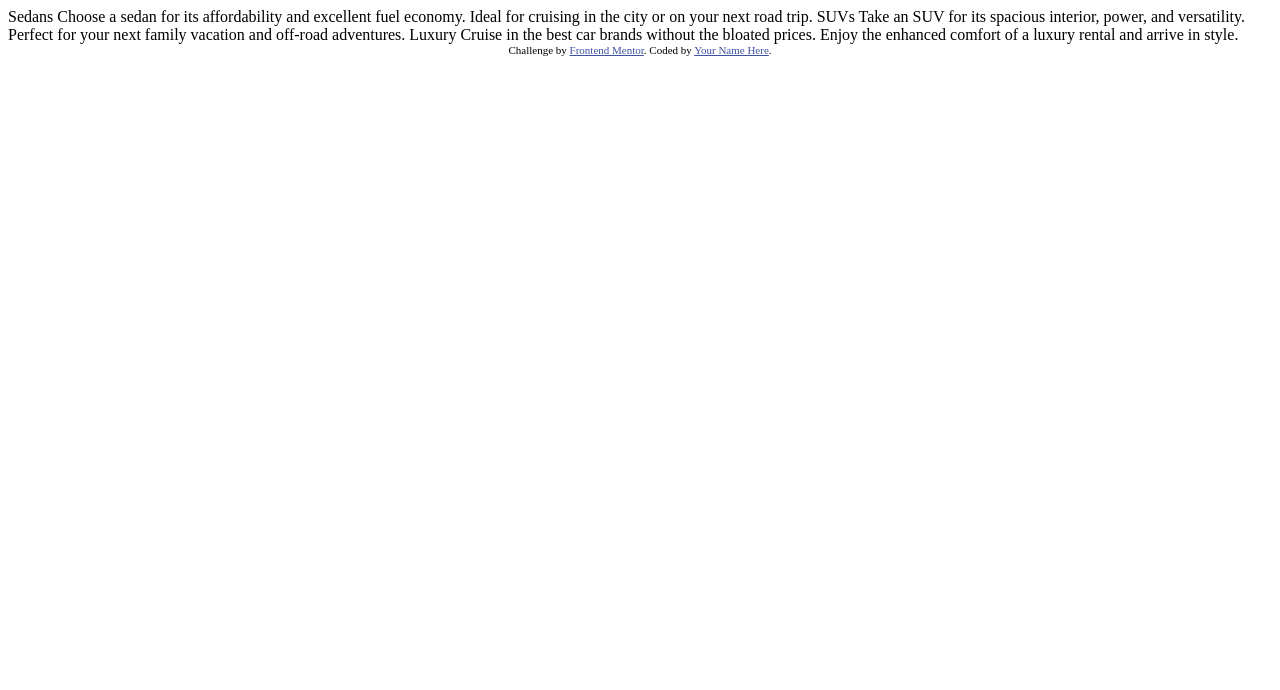
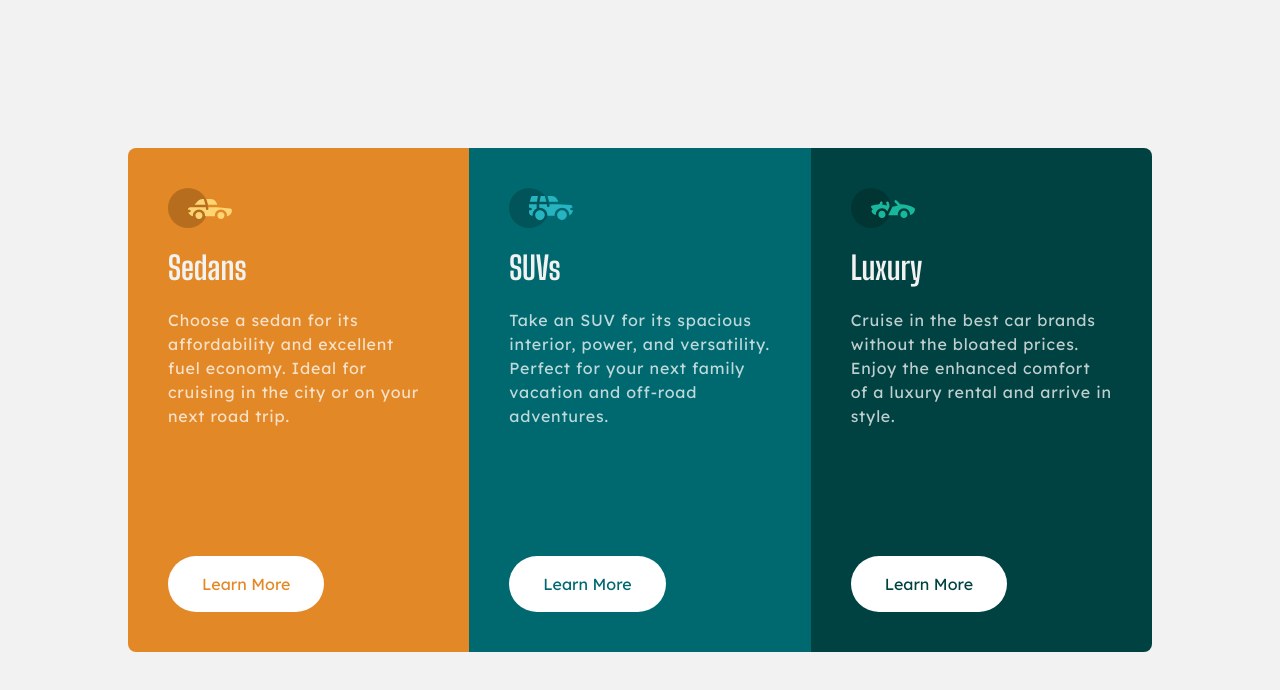
Before and after one commit to FernJBatista/3-column-preview-card-component, a plain HTML site: page index.html in a window 1280 px wide. Drawn offline with Linux system fonts and the light colour scheme.

Commit message:
Updated html. Done with desktop view css.

```diff
--- /dev/null
+++ b/CSS/styles.scss
@@ -0,0 +1,231 @@
+html,
+body,
+div,
+span,
+applet,
+object,
+iframe,
+h1,
+h2,
+h3,
+h4,
+h5,
+h6,
+p,
+blockquote,
+pre,
+a,
+abbr,
+acronym,
+address,
+big,
+cite,
+code,
+del,
+dfn,
+em,
+img,
+ins,
+kbd,
+q,
+s,
+samp,
+small,
+strike,
+strong,
+sub,
+sup,
+tt,
+var,
+b,
+u,
+i,
+center,
+dl,
+dt,
+dd,
+ol,
+ul,
+li,
+fieldset,
+form,
+label,
+legend,
+table,
+caption,
+tbody,
+tfoot,
+thead,
+tr,
+th,
+td,
+article,
+aside,
+canvas,
+details,
+embed,
+figure,
+figcaption,
+footer,
+header,
+hgroup,
+menu,
+nav,
+output,
+ruby,
+section,
+summary,
+time,
+mark,
+audio,
+video {
+    margin: 0;
+    padding: 0;
+    border: 0;
+    font-size: 100%;
+    font: inherit;
+    vertical-align: baseline;
+}
+
+/* HTML5 display-role reset for older browsers */
+article,
+aside,
+details,
+figcaption,
+figure,
+footer,
+header,
+hgroup,
+menu,
+nav,
+section {
+    display: block;
+}
+
+body {
+    line-height: 1;
+}
+
+ol,
+ul {
+    list-style: none;
+}
+
+blockquote,
+q {
+    quotes: none;
+}
+
+blockquote:before,
+blockquote:after,
+q:before,
+q:after {
+    content: '';
+    content: none;
+}
+
+table {
+    border-collapse: collapse;
+    border-spacing: 0;
+}
+
+:root {
+    // Primary
+    --Bright-orange: hsl(31, 77%, 52%);
+    --Dark-cyan: hsl(184, 100%, 22%);
+    --Very-dark-cyan: hsl(179, 100%, 13%);
+
+    // Neutral
+    --Transparent-white: hsla(0, 0%, 100%, 0.75); // (paragraphs)
+    --Very-light-gray: hsl(0, 0%, 95%); // (background, headings, buttons)
+}
+
+h1 {
+    font-family: Big Shoulders Display, Arial, Helvetica, sans-serif;
+    color: var(--Very-light-gray);
+    font-size: 2rem;
+    font-weight: 700;
+}
+
+p {
+    font-family: Lexend Deca, Arial, Helvetica, sans-serif;
+    font-size: 1rem;
+    line-height: 1.5rem;
+    font-weight: 400;
+    letter-spacing: 0.05rem;
+    color: var(--Transparent-white);
+}
+
+body {
+    display: flex;
+    justify-content: center;
+    align-items: center;
+    min-height: 100vh;
+    background-color: var(--Very-light-gray);
+}
+
+main {
+    display: grid;
+    max-width: 64rem;
+    border-radius: 0.5rem;
+    overflow: hidden;
+    grid-template-columns: 1fr 1fr 1fr;
+
+    section {
+        display: flex;
+        flex-direction: column;
+        justify-content: space-between;
+        align-items: flex-start;
+        padding: 2.5rem;
+
+        div {
+            display: flex;
+            flex-direction: column;
+            gap: 1.5rem;
+            align-items: flex-start;
+            margin-bottom: 8rem;
+        }
+    }
+
+    section.sedans {
+        background-color: var(--Bright-orange);
+    }
+
+    section.suvs {
+        background-color: var(--Dark-cyan);
+    }
+
+    section.luxury {
+        background-color: var(--Very-dark-cyan);
+    }
+
+    button {
+        font-family: Lexend Deca, Arial, Helvetica, sans-serif;
+        font-size: 1rem;
+        font-weight: 400;
+        text-align: center;
+        padding: 1rem 2rem;
+        background-color: white;
+        border: 2px solid transparent;
+        border-radius: 9999px;
+        transition: 0.4s;
+    }
+
+    button.sedans {
+        color: var(--Bright-orange);
+    }
+
+    button.suvs {
+        color: var(--Dark-cyan);
+    }
+    button.luxury {
+        color: var(--Very-dark-cyan);
+    }
+
+    button:hover {
+        background-color: transparent;
+        color: var(--Very-light-gray);
+        border: 2px solid var(--Very-light-gray);
+        box-sizing: border-box;
+    }
+}
--- a/index.html
+++ b/index.html
@@ -6,31 +6,71 @@
 
   <link rel="icon" type="image/png" sizes="32x32" href="./images/favicon-32x32.png">
 
+  <link rel="stylesheet" href="./CSS/styles.css">
+
+  <!-- Lexend Deca font -->
+  <link rel="preconnect" href="https://fonts.googleapis.com">
+  <link rel="preconnect" href="https://fonts.gstatic.com" crossorigin>
+  <link href="https://fonts.googleapis.com/css2?family=Lexend+Deca:wght@100..900&display=swap" rel="stylesheet">
+
+  <!-- Big Shoulders Display font -->
+  <link rel="preconnect" href="https://fonts.googleapis.com">
+  <link rel="preconnect" href="https://fonts.gstatic.com" crossorigin>
+  <link href="https://fonts.googleapis.com/css2?family=Big+Shoulders+Display:wght@100..900&family=Lexend+Deca:wght@100..900&display=swap" rel="stylesheet">
+
   <title>Frontend Mentor | 3-column preview card component</title>
 
-  <!-- Feel free to remove these styles or customise in your own stylesheet 👍 -->
-  <style>
-    .attribution { font-size: 11px; text-align: center; }
-    .attribution a { color: hsl(228, 45%, 44%); }
-  </style>
 </head>
 <body>
 
-  Sedans
-  Choose a sedan for its affordability and excellent fuel economy. Ideal for cruising in the city
-  or on your next road trip.
+  <main>
 
-  SUVs
-  Take an SUV for its spacious interior, power, and versatility. Perfect for your next family vacation
-  and off-road adventures.
 
-  Luxury
-  Cruise in the best car brands without the bloated prices. Enjoy the enhanced comfort of a luxury
-  rental and arrive in style.
 
-  <div class="attribution">
-    Challenge by <a href="https://www.frontendmentor.io?ref=challenge" target="_blank">Frontend Mentor</a>.
-    Coded by <a href="#">Your Name Here</a>.
-  </div>
+    <section class="sedans">
+
+      <div>
+        <img src="./images/icon-sedans.svg" alt="Sedans Icon">
+        <h1>Sedans</h1>
+        <p>Choose a sedan for its affordability and excellent fuel economy. Ideal for cruising in the city
+        or on your next road trip.</p>
+      </div>
+
+      <button class="sedans">Learn More</button>
+
+    </section>
+
+
+    <section class="suvs">
+
+      <div>
+        <img src="./images/icon-suvs.svg" alt="SUVs Icon">
+        <h1>SUVs</h1>
+        <p>Take an SUV for its spacious interior, power, and versatility. Perfect for your next family vacation
+        and off-road adventures.</p>
+      </div>
+
+      <button class="suvs">Learn More</button>
+
+    </section>
+
+
+    <section class="luxury">
+
+      <div>
+        <img src="./images/icon-luxury.svg" alt="Luxury Icon">
+        <h1>Luxury</h1>
+        <p>Cruise in the best car brands without the bloated prices. Enjoy the enhanced comfort of a luxury
+        rental and arrive in style.</p>
+      </div>
+
+      <button class="luxury">Learn More</button>
+
+    </section>
+
+
+
+  </main>
+
 </body>
 </html>
```
Also changed, not shown: CSS/styles.css (added), 1 other file.
